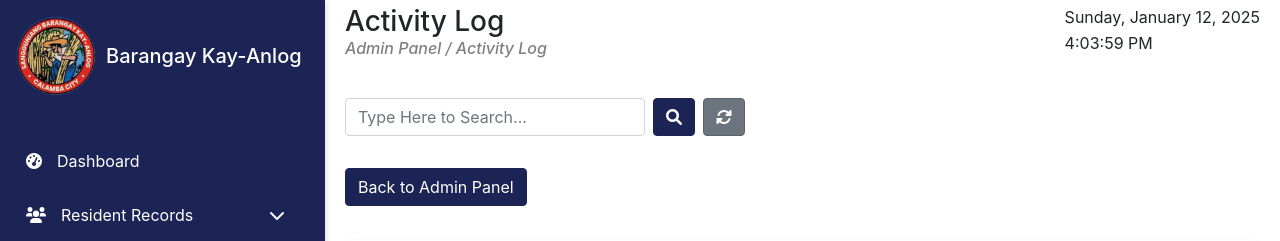
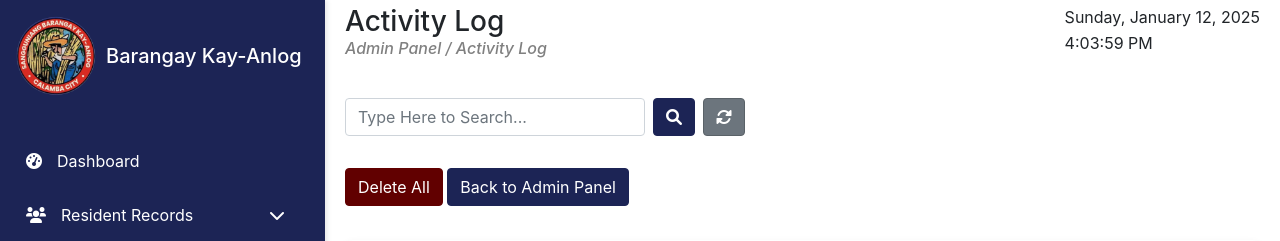
Before and after one commit to JustinRyanFlores/capstone, a PHP site: page /pages/activity_log.php in a window 1280 px wide. Shown: the top 241 px of the page. Run offline with PHP 8.4, Linux system fonts and the light colour scheme; the visitor is signed in with stand-in values (Sample User, id 1); data that the repository does not hold is empty.

Commit message:
add delete all to activity log

```diff
--- a/pages/activity_log.php
+++ b/pages/activity_log.php
@@ -8,6 +8,16 @@ if (!isset($_SESSION['user_id'])) {
 }
 include_once "../src/components/session_handler.php";
 include("../src/configs/connection.php");
+
+// Handle "Delete All" functionality
+if ($_SERVER['REQUEST_METHOD'] === 'POST' && isset($_POST['delete_all'])) {
+    $delete_all_query = "DELETE FROM activity_log";
+    if ($mysqlConn3->query($delete_all_query) === TRUE) {
+        echo "<script>alert('All records have been successfully deleted.');</script>";
+    } else {
+        echo "<script>alert('Error deleting records: " . $mysqlConn3->error . "');</script>";
+    }
+}
 ?>
 
 <!DOCTYPE html>
@@ -25,6 +35,19 @@ include("../src/configs/connection.php");
     <link rel="stylesheet" href="/system/src/css/admin_panel.css" />
     <?php include '../src/components/header.php'; ?>
 </head>
+<style>
+        #deleteBtn {
+            background-color: #610000;
+            border-color: #610000;
+            color: #ffffff; /* Optional: Change text color */
+        }
+
+        #deleteBtn:hover {
+            background-color: white;
+            border-color: #610000;
+            color: #610000; /* Optional: Change text color */
+        }
+</style>
 
 <body>
     <?php include '../src/components/moderator_navbar.php'; ?>
@@ -68,6 +91,12 @@ include("../src/configs/connection.php");
         </div>
 
         <div class="mt-3">
+            <form method="POST" action="activity_log.php" style="display:inline;">
+                <button type="submit" name="delete_all" class="btn btn-danger" id="deleteBtn"
+                        onclick="return confirm('Are you sure you want to delete all records?');">
+                    Delete All
+                </button>
+            </form>
             <a href="admin_panel.php">
                 <button type="button" class="btn btn-primary">Back to Admin Panel</button>
             </a>
```
